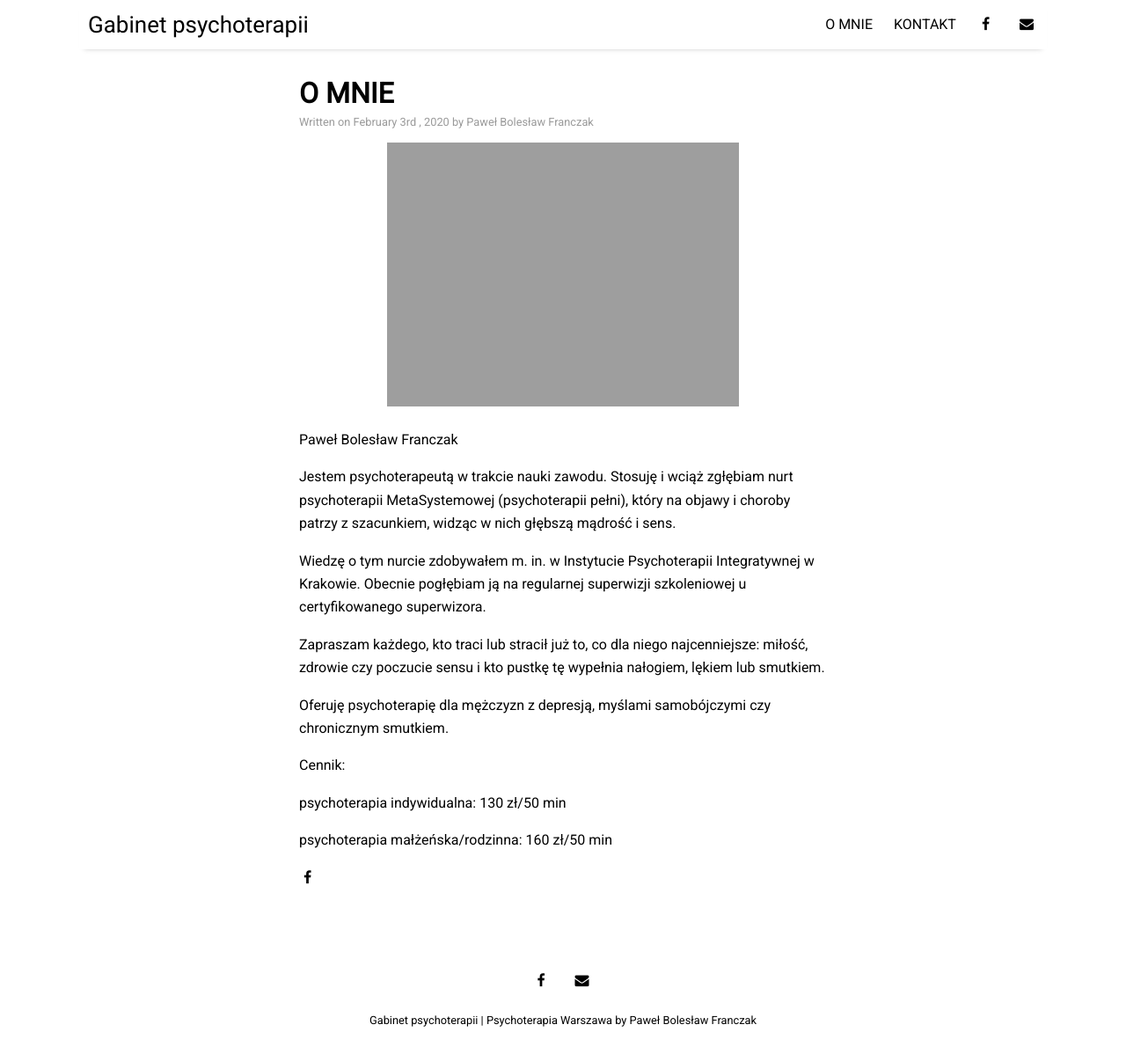
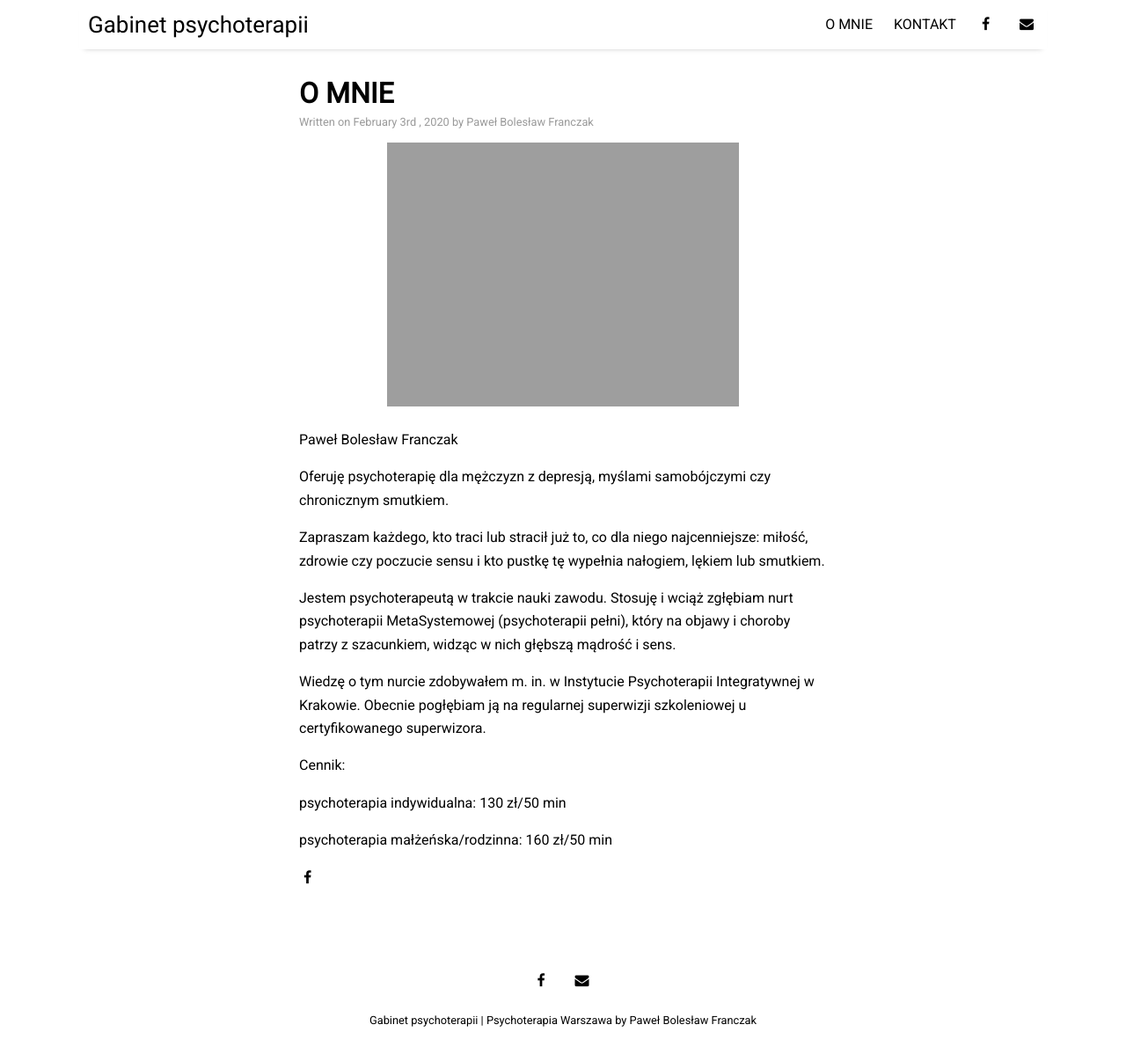
Before and after one commit to kmmolska/kmmolska.github.io, a Jekyll site: the page built from _posts/2020-02-03-o-mnie.md, in a window 1280 px wide and 1198 px high. Shown: the whole window at 88% size. Built offline with Jekyll 4.4.1, drawn with Linux system fonts in a browser that asks for light colours; nearby versions of some CDN libraries.

```diff
--- a/_posts/2020-02-03-o-mnie.md
+++ b/_posts/2020-02-03-o-mnie.md
@@ -9,13 +9,14 @@ image: city-1.jpg
 
 Paweł Bolesław Franczak
 
+Oferuję psychoterapię dla mężczyzn z depresją, myślami samobójczymi czy chronicznym smutkiem.
+
+Zapraszam każdego, kto traci lub stracił już to, co dla niego najcenniejsze: miłość, zdrowie czy poczucie sensu i kto pustkę tę wypełnia nałogiem, lękiem lub smutkiem.
+
 Jestem psychoterapeutą w trakcie nauki zawodu. Stosuję i wciąż zgłębiam nurt psychoterapii MetaSystemowej (psychoterapii pełni), który na objawy i choroby patrzy z szacunkiem, widząc w nich głębszą mądrość i sens.
 
 Wiedzę o tym nurcie zdobywałem m. in. w Instytucie Psychoterapii Integratywnej w Krakowie. Obecnie pogłębiam ją na regularnej superwizji szkoleniowej u certyfikowanego superwizora.
 
-Zapraszam każdego, kto traci lub stracił już to, co dla niego najcenniejsze: miłość, zdrowie czy poczucie sensu i kto pustkę tę wypełnia nałogiem, lękiem lub smutkiem.
-
-Oferuję psychoterapię dla mężczyzn z depresją, myślami samobójczymi czy chronicznym smutkiem.
 
 Cennik:
 
```
